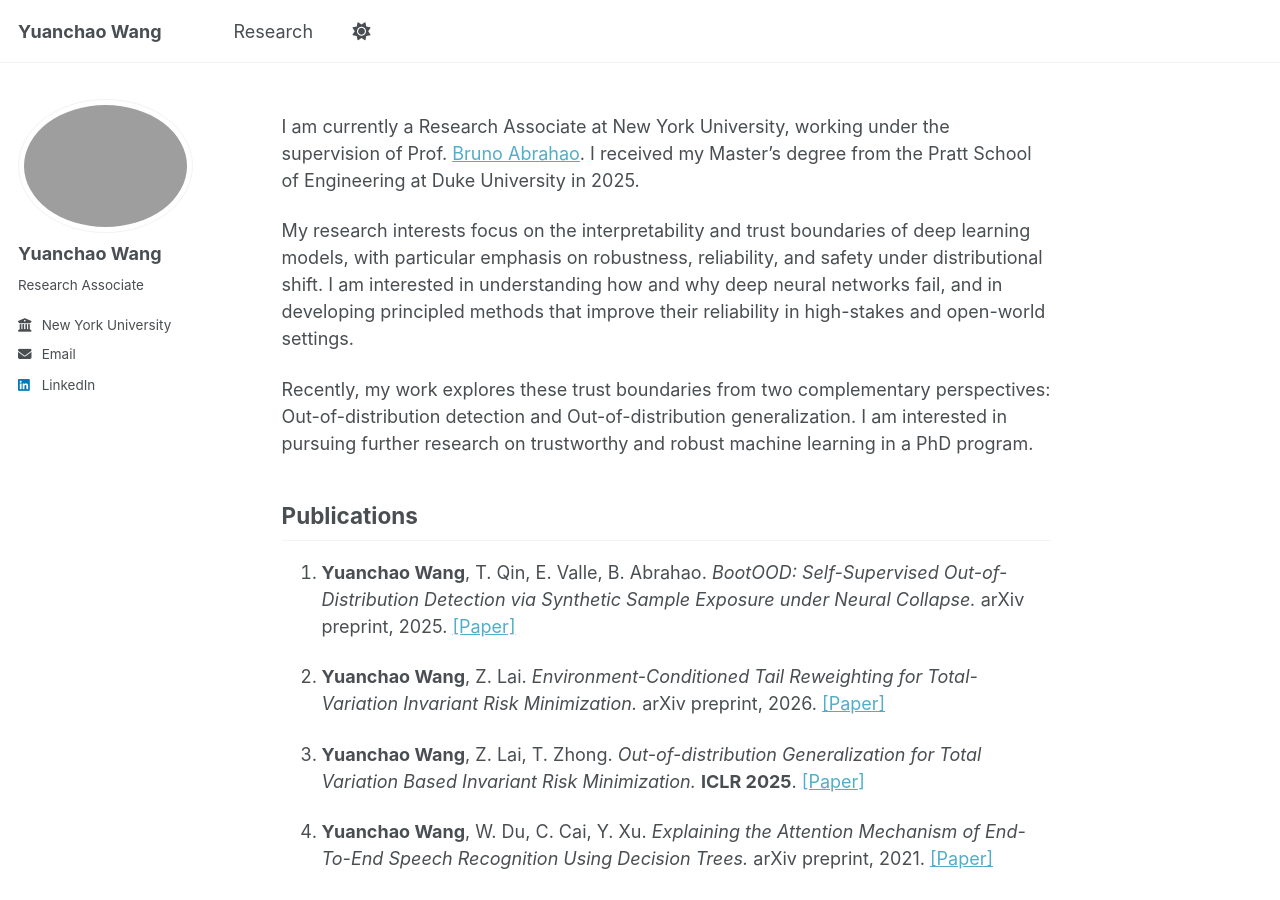
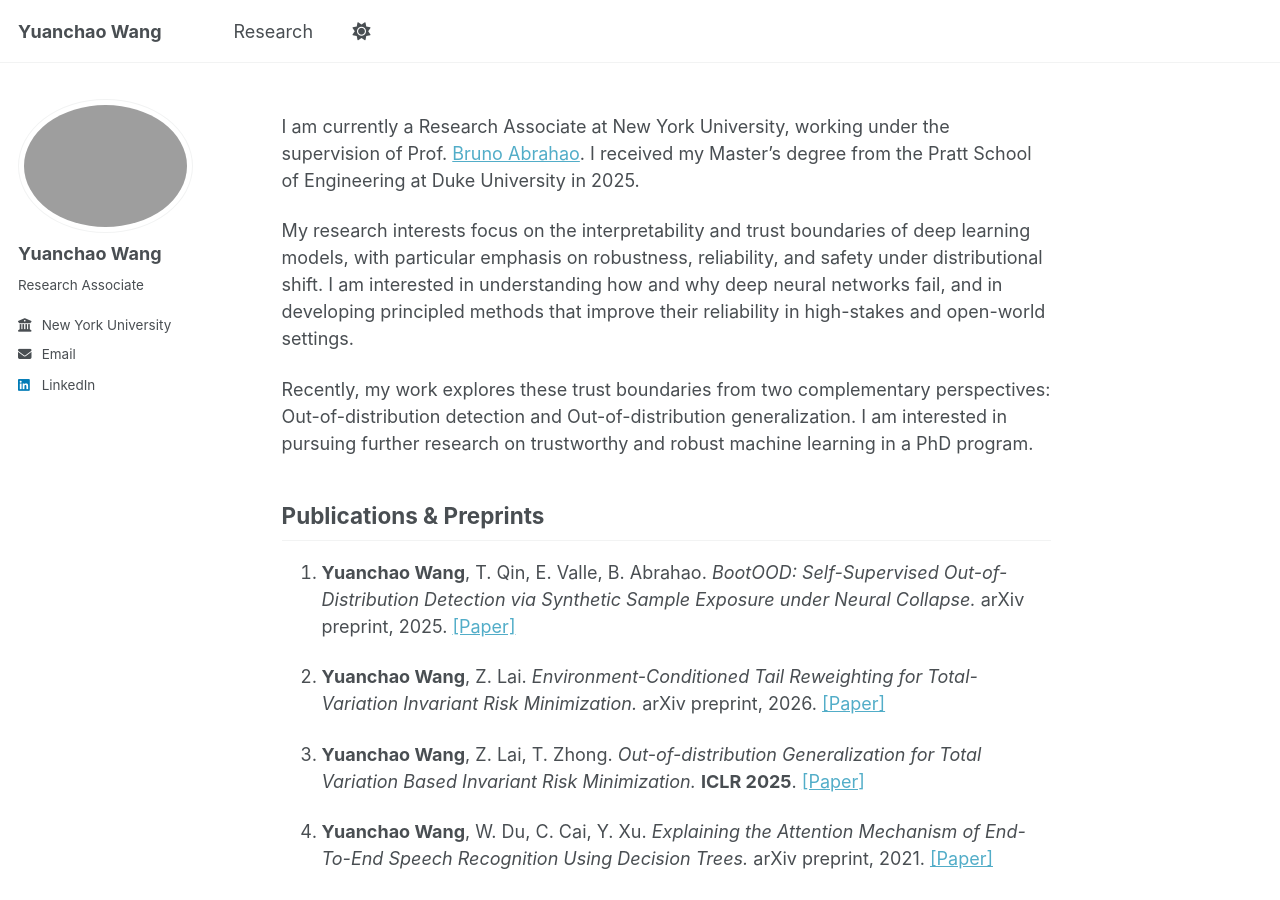
Before and after one commit to JohnnyWyc/JohnnyWyc.github.io, a Jekyll site: the page built from _pages/about.md, in a window 1280 px wide and 900 px high. Built offline with Jekyll 4.4.1, drawn with Linux system fonts in a browser that asks for light colours; a script bundle is joined from its source files by our own code; library files that are not in the unit come from our copies.

Commit message:
Update about.md

```diff
--- a/_pages/about.md
+++ b/_pages/about.md
@@ -16,7 +16,7 @@ Recently, my work explores these trust boundaries from two complementary perspec
 
 
 
-## Publications
+## Publications & Preprints
 
 1. **Yuanchao Wang**, T. Qin, E. Valle, B. Abrahao. *BootOOD: Self-Supervised Out-of-Distribution Detection via Synthetic Sample Exposure under Neural Collapse.* arXiv preprint, 2025. [[Paper]](https://arxiv.org/pdf/2511.13539)
 
```
